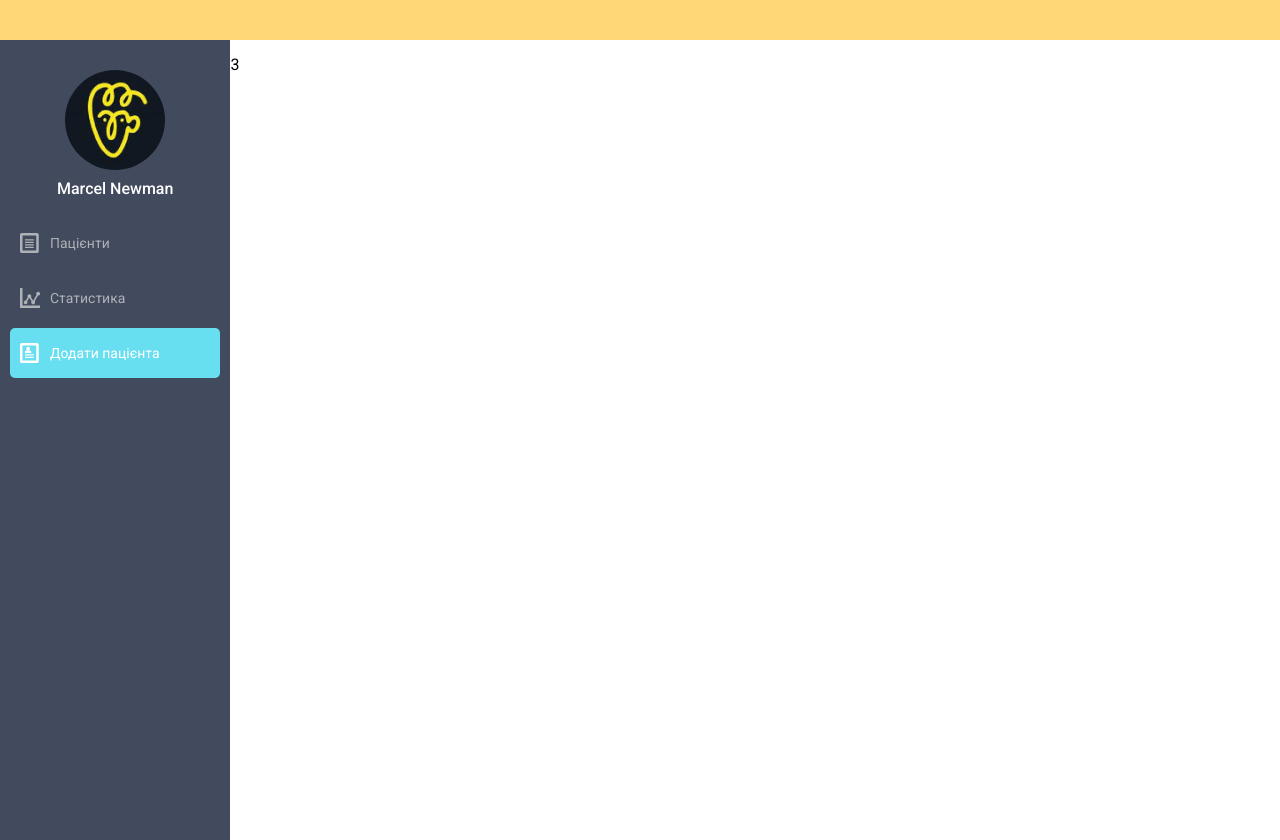
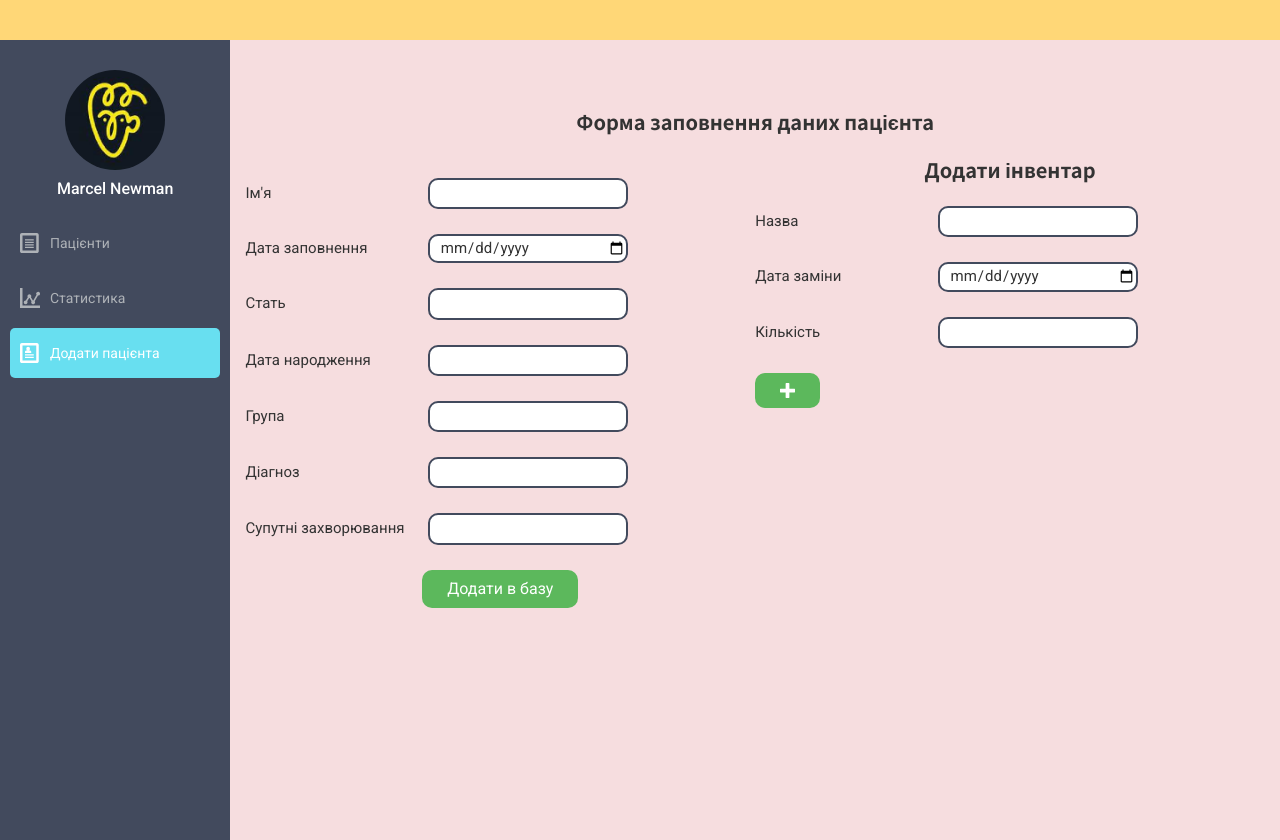
Before and after one commit to VolodymyrBuzinov/doctor-todos, a React (Create React App) app: page /add-patient in a window 1280 px wide. Built offline with nearby package versions, Linux system fonts and the light colour scheme.

Commit message:
add form channges

```diff
--- a/package.json
+++ b/package.json
@@ -17,6 +17,8 @@
     "react-router-dom": "^5.2.0",
     "react-scripts": "4.0.3",
     "react-toastify": "^7.0.3",
+    "react-transition-group": "^4.4.1",
+    "uuid": "^8.3.2",
     "web-vitals": "^1.1.1"
   },
   "scripts": {
--- /dev/null
+++ b/src/Components/AddPatient/AddPatient.jsx
@@ -0,0 +1,112 @@
+import { useState } from "react"
+import styles from './AddPatient.module.scss';
+import sprite from '../../Sprite/symbol-defs.svg'
+import { v4 as uuidv4 } from 'uuid';
+export default function AddPatient() {
+    const [name, setName] = useState('');
+    const [date, setDate] = useState('');
+    const [gender, setGender] = useState('');
+    const [birthday, setBirthday] = useState('');
+    const [disease, setDisease] = useState('');
+    const [inventory, setInventory] = useState([]);
+    const [group, setGroup] = useState('');
+    const [diagnos, setDiagnos] = useState('');
+    const [inventoryName, setInventoryName] = useState('');
+    const [inventoryDate, setInventoryDate] = useState('');
+    const [inventoryCount, setInventoryCount] = useState('');
+    const submitHandler = evt => {
+        evt.preventDefault()
+    }
+    const inputHandler = (evt) => {
+        switch(evt.target.name) {
+            case 'name':
+                setName(evt.target.value)
+                break;
+                case 'date':
+                    setDate(evt.target.value)
+                break;
+                case 'gender':
+                    setGender(evt.target.value)
+                break;
+                case 'birthday':
+                    setBirthday(evt.target.value)
+                break;
+                case 'group':
+                    setGroup(evt.target.value)
+                break;
+                case 'diagnos':
+                    setDiagnos(evt.target.value)
+                break;
+                case 'disease':
+                    setDisease(evt.target.value)
+                break;
+
+                default: return
+        }
+    }
+    const submitInventoryHandler = evt => {
+        evt.preventDefault();
+        const newInventory = [
+            ...inventory,
+            {
+            name: inventoryName,
+            date: inventoryDate,
+            count: inventoryCount
+            }
+        ];
+        setInventory(newInventory);
+    }
+    const inventoryHandler = evt => {
+        switch(evt.target.name) {
+            case 'inventoryName':
+                setInventoryName(evt.target.value)
+                break;
+                case 'inventoryDate':
+                    setInventoryDate(evt.target.value)
+                break;
+                case 'inventoryCount':
+                    setInventoryCount(evt.target.value)
+                break;
+
+                default: return
+    }
+}
+    return(<section className={styles.addPatient}>
+    <h2 className={styles.addPatientTitle}>Форма заповнення даних пацієнта</h2>
+    <div className={styles.formContainer}><form className={styles.addPatientForm} onSubmit={submitHandler}>
+        <label className={styles.addPatientLabel}><span>Ім'я</span><input className={styles.addPatientInput} type="text" name='name' value={name} onChange={inputHandler} required/></label>
+        <label className={styles.addPatientLabel}><span>Дата заповнення</span><input className={styles.dateInput}  type="date" name='date'  value={date} onChange={inputHandler} required/></label>
+        <label className={styles.addPatientLabel}><span>Стать</span><input className={styles.addPatientInput} type="text" name='gender'  value={gender} onChange={inputHandler} required/></label>
+        <label className={styles.addPatientLabel}><span>Дата народження</span><input className={styles.addPatientInput} type="text" name='birthday'  value={birthday} onChange={inputHandler} required/></label>
+        <label className={styles.addPatientLabel}><span>Група</span><input className={styles.addPatientInput} type="text" name='group'  value={group} onChange={inputHandler} required/></label>
+        <label className={styles.addPatientLabel}><span>Діагноз</span><input className={styles.addPatientInput} type="text" name='diagnos'  value={diagnos} onChange={inputHandler} required/></label>
+        <label className={styles.addPatientLabel}><span>Супутні захворювання</span><input className={styles.addPatientInput} type="text" name='disease'  value={disease} onChange={inputHandler} required/></label>
+        <button className={styles.addPatientButton}>Додати в базу</button>
+    </form>
+    <form className={styles.inventoryForm} onSubmit={submitInventoryHandler}>
+        <h2 className={styles.inventoryFormTitle}>Додати інвентар</h2>
+        <label className={styles.addPatientLabel}><span>Назва</span><input className={styles.addPatientInput} type="text" name='inventoryName' value={inventoryName} onChange={inventoryHandler} required/></label>
+        <label className={styles.addPatientLabel}><span>Дата заміни</span><input className={styles.dateInput} type="date" name='inventoryDate' value={inventoryDate} onChange={inventoryHandler} required/></label>
+        <label className={styles.addPatientLabel}><span>Кількість</span><input className={styles.addPatientInput} type="text" name='inventoryCount' value={inventoryCount} onChange={inventoryHandler} required/></label>
+        <button className={styles.inventoryFormButton}>
+        <svg className={styles.svg}>
+              <use href={`${sprite}#icon-plus`}></use>
+            </svg>
+        </button>
+
+        <ul className={styles.inventoryContainer}>
+            {inventory.map(item => {
+                const {name, date, count} = item;
+                return(
+                <li key={uuidv4()} className={styles.inventoryContainerItem}>
+                    <p>Назва: {name}</p>
+                    <p>Дата: {date}</p>
+                    <p>Кількість: {count}</p>
+                </li>
+            )
+            })}
+        </ul>
+    </form>
+    </div>
+    </section>)
+}
--- /dev/null
+++ b/src/Components/AddPatient/AddPatient.module.scss
@@ -0,0 +1,116 @@
+@import '../../Helpers/utils.scss';
+
+.addPatient {
+    padding-top: 70px;
+    padding-bottom: 70px;
+    text-align: center;
+    background-color: $section-color;
+    height: 100%;
+    &Form {
+           width: 50%;
+    }
+    &Title {
+        @extend %text-throw;
+        margin-bottom: 25px;
+        color: $text-color;
+        font-size: 20px;
+        font-family: $sans;
+    }
+    &Label {
+        display: flex;
+        flex-wrap: wrap;
+        align-items: center;
+        justify-content: space-between;
+        text-align: left;
+        width: 75%;
+        margin-bottom: 25px;
+        & span {
+        color: $text-color;
+        font-size: 15px;
+        }
+    }
+    &Input {
+        width: 200px;
+        padding-left: 10px;
+        padding-top: 5px;
+        padding-bottom: 5px;
+        border: 2px solid $bg-color;
+        outline: none;
+        transition: border $animation-timing;
+        color: $text-color;
+        font-size: 15px;
+        border-radius: 10px;
+        &:focus {
+            border: 2px solid $hover-color;
+        }
+    }
+    &Button {
+        @extend %button-style;
+    }
+}
+
+.dateInput {
+    width: 200px;
+    padding-left: 10px;
+    padding-top: 3px;
+    padding-bottom: 3px;
+    border: 2px solid $bg-color;
+    outline: none;
+    transition: border $animation-timing;
+    color: $text-color;
+    font-size: 15px;
+    border-radius: 10px;
+    &:focus {
+        border: 2px solid $hover-color;
+    }
+}
+.formContainer {
+    display: flex;
+    align-items: center;
+    justify-content: space-around;
+    padding-left: 15px;
+    padding-right: 15px;
+}
+.inventoryForm {
+    width: 50%;
+    &Title {
+        @extend %text-throw;
+        margin-bottom: 25px;
+        color: $text-color;
+        font-size: 20px;
+        font-family: $sans;
+    }
+    &Button {
+        @extend %button-style;
+        display: flex;
+        align-items: center;
+        justify-content: center;
+        margin-bottom: 20px;
+    }
+
+
+}
+.inventoryContainer {
+    @extend %list-throw;
+    min-height: 200px;
+    display: grid;
+    grid-template-columns: repeat(4, 1fr);
+    grid-gap: 10px;
+    &Item {
+       background-color: $white-color;
+       border-radius: 5px;
+       padding: 10px;
+       height: 75px;
+    & p {
+        margin-top: 0;
+        margin-bottom: 5px;
+        color: $text-color;
+        font-size: 14px;
+    }
+    }
+}
+.svg {
+    width: 15px;
+    height: 15px;
+    fill: $white-color;
+}
--- a/src/Helpers/utils.scss
+++ b/src/Helpers/utils.scss
@@ -7,6 +7,7 @@ $white-color: #ffffff;
 $hover-color: #68dff0;
 $button-color: #5cb85c;
 $header-bg: #ffd777;
+$section-color: #F6DDDF;
 //status colors
 
 $green-status: #a9d86e;
@@ -48,10 +49,11 @@ body {
   padding: 10px 25px;
   border-radius: 10px;
   color: $white-color;
-  transition: transform $animation-timing;
+  transition: $animation-timing;
   &:hover,
   &:focus {
     transform: scale(1.07);
+    background-color: $hover-color;
   }
 }
 
--- a/src/Router/Router.js
+++ b/src/Router/Router.js
@@ -1,7 +1,7 @@
 import React, { Suspense } from 'react';
 import { Redirect, Route, Switch } from 'react-router-dom';
 import pathes from './pathes';
-
+import AddPatient from '../Components/AddPatient/AddPatient';
 export default function Router() {
   return (
     <>
@@ -14,7 +14,7 @@ export default function Router() {
             <p>2</p>
           </Route>
           <Route path={pathes.addPatient}>
-            <p>3</p>
+            <AddPatient/>
           </Route>
           <Route path={pathes.patientDetails}>
             <p>details</p>
```
Also changed, not shown: 1 other file (tests, documents, lock files or other folders).
